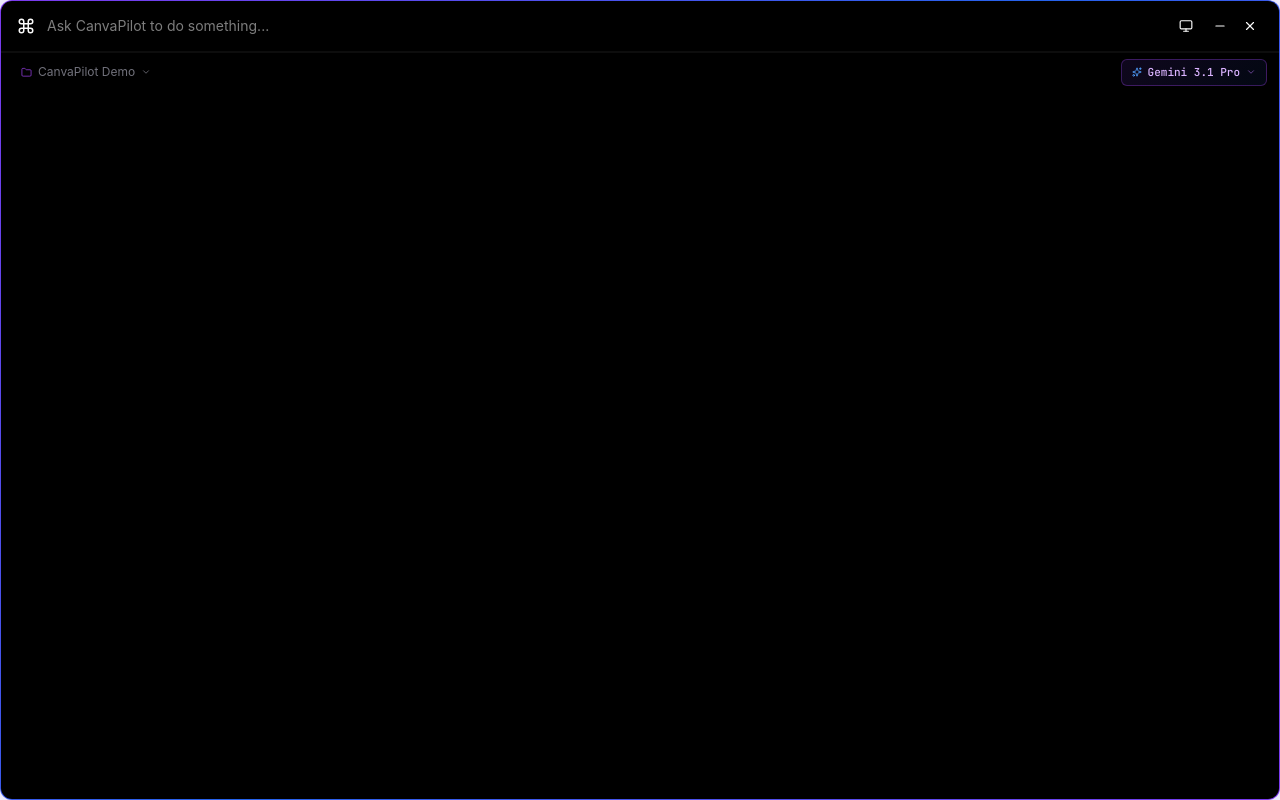
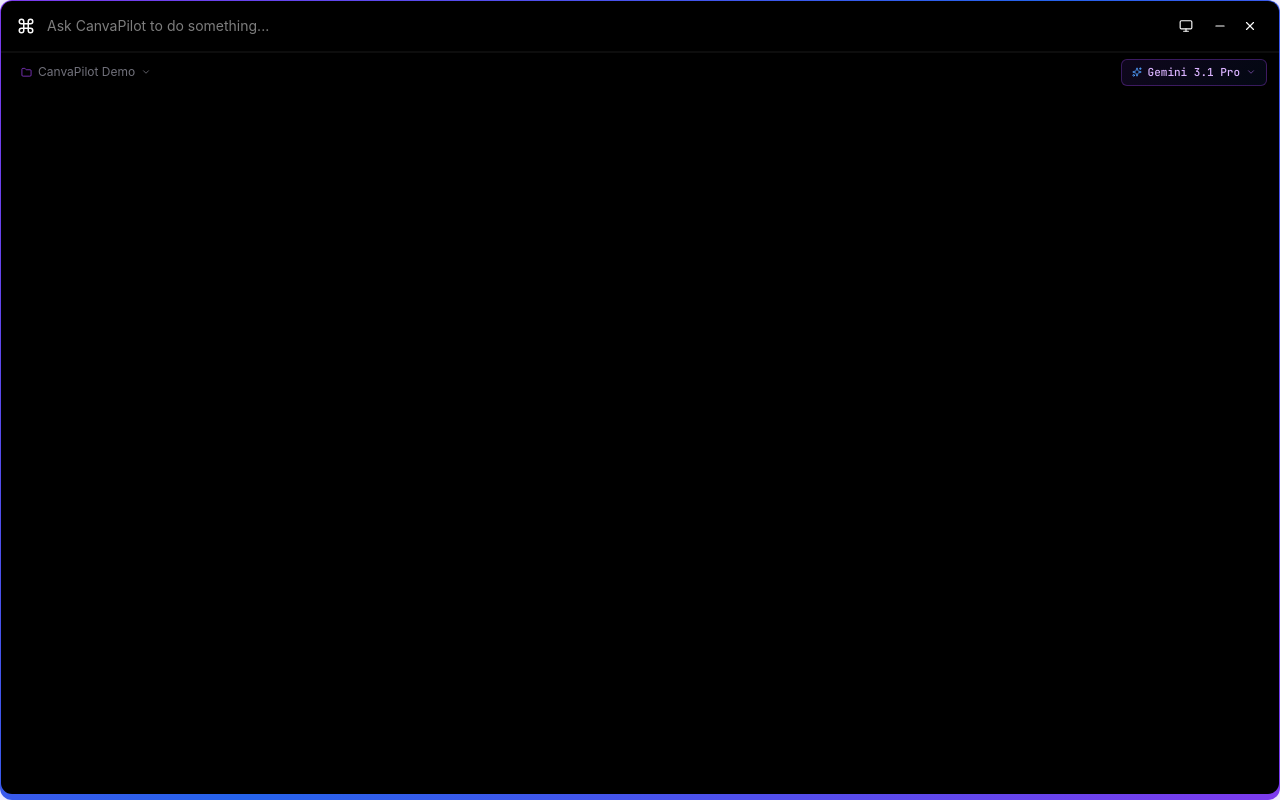
Before and after one commit to waterysocket/canva-pilot, a React (Vite) app in the folder app/: page / in a window 1280 px wide. Built offline with nearby package versions, Linux system fonts and the light colour scheme.

Commit message:
style: increase bottom gradient border thickness to create a 3D stack effect

```diff
--- a/app/src/windows/CommandBar/index.tsx
+++ b/app/src/windows/CommandBar/index.tsx
@@ -70,7 +70,7 @@ export default function CommandBarWindow() {
 
   return (
     <div
-      className="flex flex-col h-screen w-full rounded-xl p-[1px] shadow-2xl"
+      className="flex flex-col h-screen w-full rounded-xl p-[1px] pb-[6px] shadow-2xl"
       style={{
         background: 'linear-gradient(135deg, #7c3aed 0%, #2563eb 50%, #7c3aed 100%)',
         boxShadow: '0 0 30px rgba(124, 58, 237, 0.25), 0 0 60px rgba(37, 99, 235, 0.15)'
```
